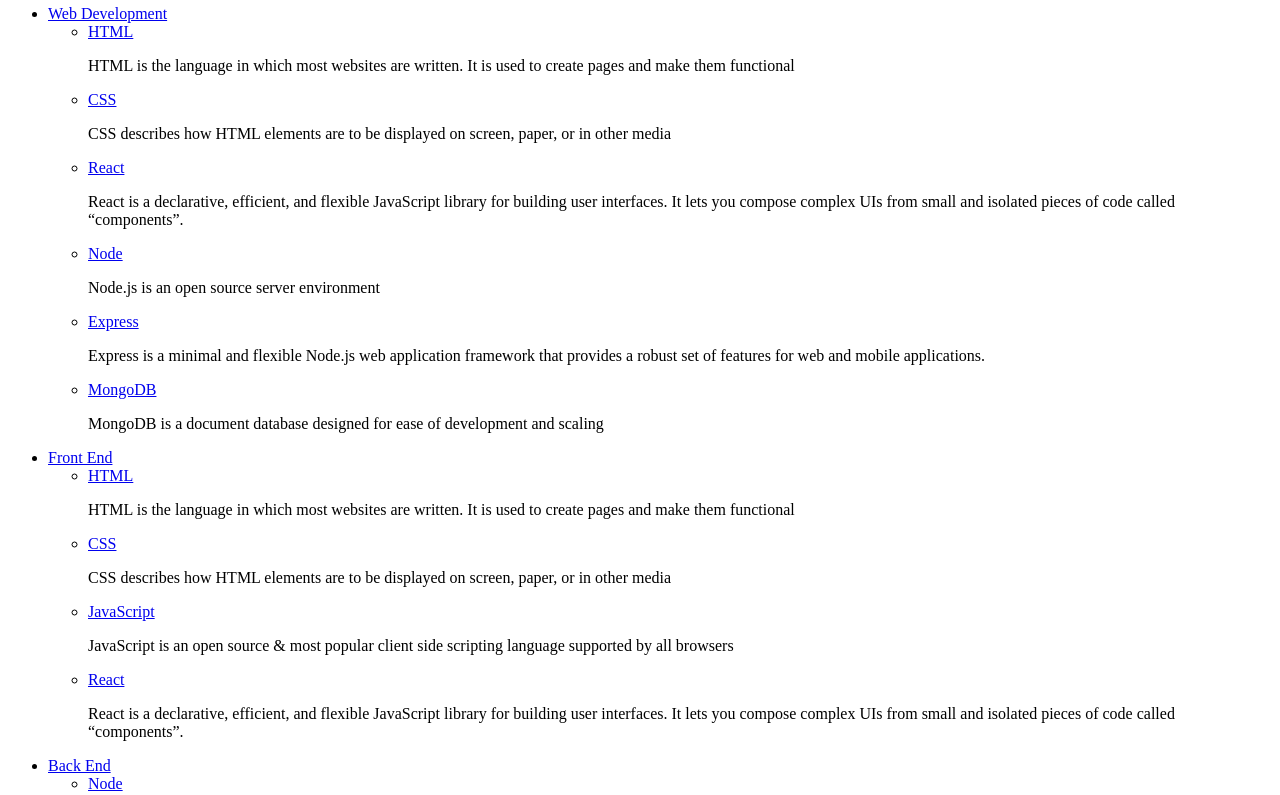
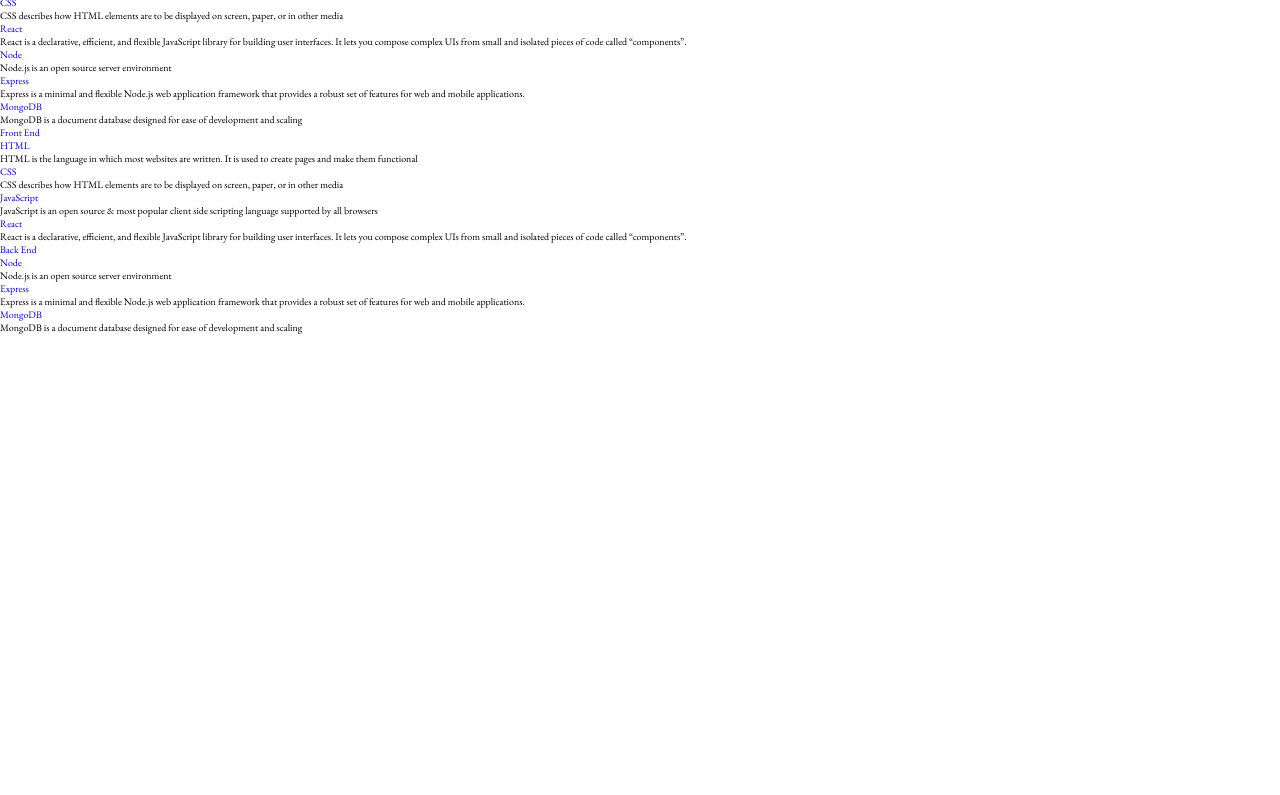
Before and after one commit to tod619/dropdown_menu, a plain HTML site: page index.html in a window 1280 px wide. Shown: the part 62-857 px from the top of the page. After the commit the page ends 800 px from the top, so only its background shows below. Drawn offline with nearby package versions, Linux system fonts and the light colour scheme.

Commit message:
Create default styles in style.css file

```diff
--- a/index.html
+++ b/index.html
@@ -144,6 +144,7 @@
                     </li>
                     <!-- End: Nav item 3 -->
                 </ul>
+                <div class="dropdown-bg"></div>
             </nav>
         </section>
     </div>
--- a/style.css
+++ b/style.css
@@ -1,3 +1,15 @@
 @import url('https://fonts.googleapis.com/css2?family=EB+Garamond:ital,wght@0,400;0,500;0,600;0,700;0,800;1,400;1,500;1,600;1,700;1,800&display=swap');
 
 /* font-family: 'EB Garamond', serif; */
+
+* {
+    margin: 0;
+    padding: 0;
+    text-decoration: none;
+    list-style-type: none;
+    font-family: 'EB Garamond', serif;
+}
+
+html {
+    font-size: 62.5%;
+}
```
